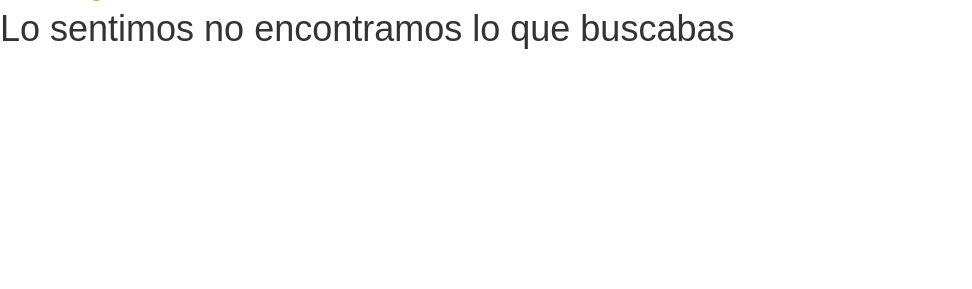
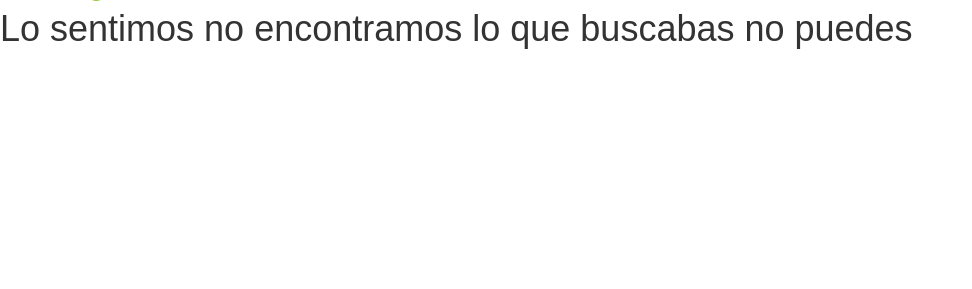
Before and after one commit to juadastron/laboratorio_11, a Flask app: template platzi-flask/app/templates/404.html in a window 1280 px wide. Shown: the part 63-352 px from the top of the page, without its empty margins (0-972 px from the left). Run offline with Flask 3, Linux system fonts and the light colour scheme; the template is opened without the code that fills it, so the values that code supplies are empty; some libraries are stand-ins or nearby versions.

Commit message:
Update 404.html

```diff
--- a/platzi-flask/app/templates/404.html
+++ b/platzi-flask/app/templates/404.html
@@ -6,6 +6,6 @@
 {% endblock %}
 
 {% block content %}
-    <h1>Lo sentimos no encontramos lo que buscabas</h1>
+    <h1>Lo sentimos no encontramos lo que buscabas no puedes</h1>
     <p> {{error}} </p>
 {% endblock %}
```
